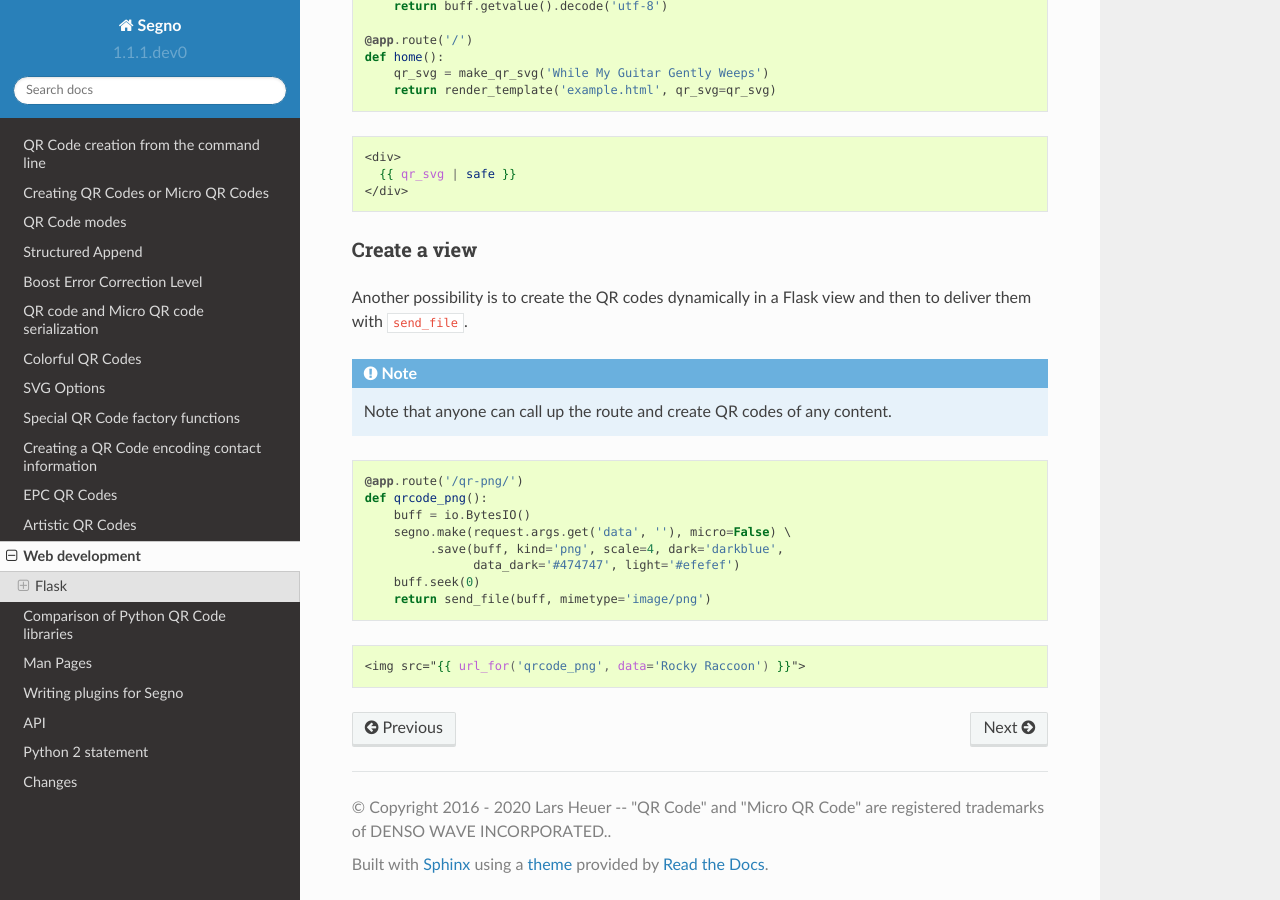
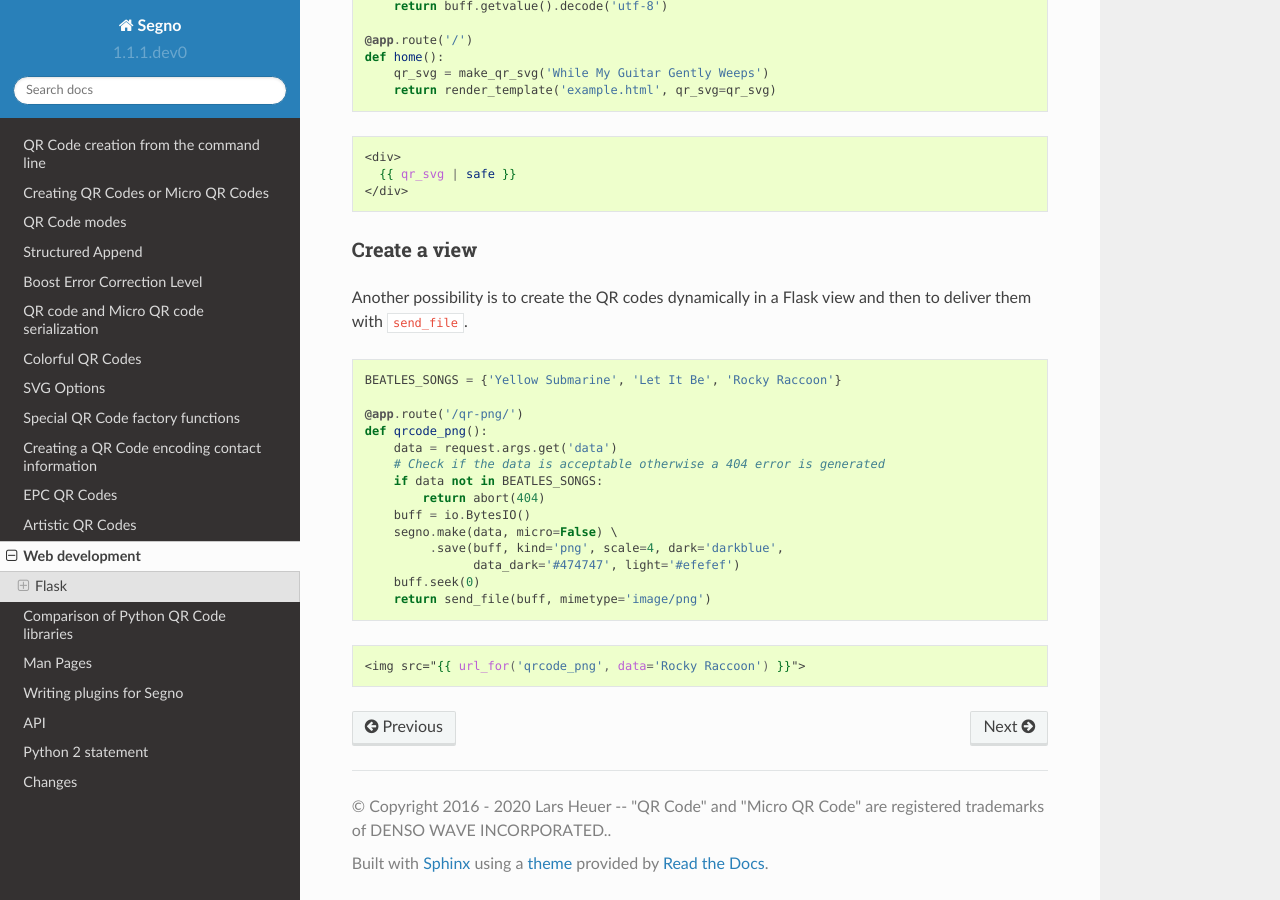
Before and after one commit to heuer/segno, a Sphinx documentation site: the page built from docs/web-development.rst, in a window 1280 px wide and 900 px high, scrolled down 1265 px. Built offline with Sphinx 7.4.7 and the Read the Docs theme 2.0.0, drawn with Linux system fonts in a browser that asks for light colours; the version number is read from the project's files by our own code.

Commit message:
Improved Flask QR code example

```diff
--- a/docs/web-development.rst
+++ b/docs/web-development.rst
@@ -87,17 +87,18 @@ Create a view
 Another possibility is to create the QR codes dynamically in a Flask view and
 then to deliver them with ``send_file``.
 
-.. note::
+.. code-block:: python
 
-    Note that anyone can call up the route and create QR codes of any content.
-
-
-.. code-block:: python
+    BEATLES_SONGS = {'Yellow Submarine', 'Let It Be', 'Rocky Raccoon'}
 
     @app.route('/qr-png/')
     def qrcode_png():
+        data = request.args.get('data')
+        # Check if the data is acceptable otherwise a 404 error is generated
+        if data not in BEATLES_SONGS:
+            return abort(404)
         buff = io.BytesIO()
-        segno.make(request.args.get('data', ''), micro=False) \
+        segno.make(data, micro=False) \
              .save(buff, kind='png', scale=4, dark='darkblue',
                    data_dark='#474747', light='#efefef')
         buff.seek(0)
```
Also changed, not shown: 2 other files.
